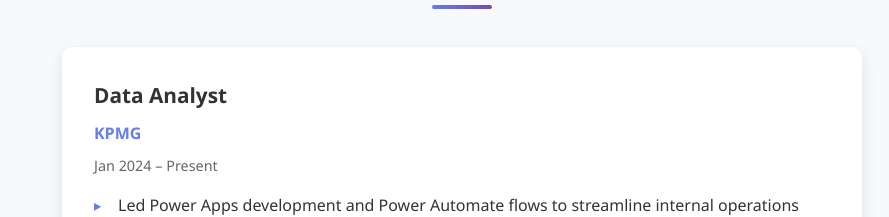
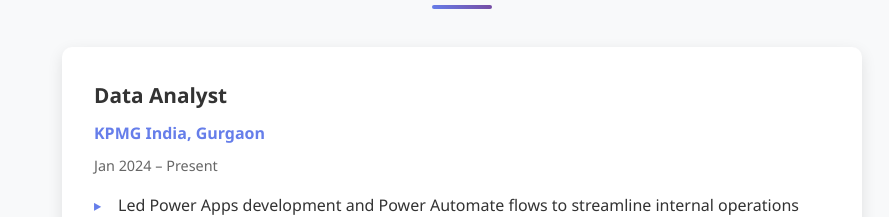
Before and after one commit to PrateekDutta2001/Parul_Portfolio, a plain HTML site: page index.html in a window 1280 px wide. Shown: the part 1280-1497 px from the top of the page, without its empty margins (178-1067 px from the left). Drawn offline with Linux system fonts and the light colour scheme.

Commit message:
Update index.html

```diff
--- a/index.html
+++ b/index.html
@@ -86,7 +86,8 @@
             <div class="experience-timeline">
                 <div class="timeline-item">
                     <div class="job-title">Data Analyst</div>
-                    <div class="company">KPMG</div>
+                    <div class="company">KPMG India,
+Gurgaon</div>
                     <div class="job-date">Jan 2024 – Present</div>
                     <ul class="job-description">
                         <li>Led Power Apps development and Power Automate flows to streamline internal operations and client workflows</li>
```
